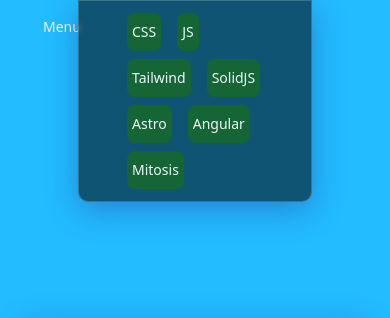
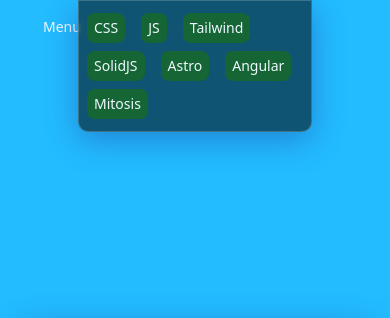
Before and after one commit to nduartech/monorepo-v1, a Solid app in the folder packages/mr-solid/: page / in a window 390 px wide. Shown: the top 318 px of the page. Built offline with nearby package versions, Linux system fonts and the light colour scheme; some icons are missing.

Commit message:
Progress

```diff
--- a/packages/mr-solid/src/App.tsx
+++ b/packages/mr-solid/src/App.tsx
@@ -75,7 +75,7 @@
         backdrop-filter backdrop-blur-[2px] rounded-[10px] border-[1px] border-[solid] border-[rgba(255,255,255,0.18)]
         dark:bg-[rgba(_0,_0,_0,_0.7_)] dark:[box-shadow:0_8px_32px_0_rgba(_31,_38,_135,_0.37_)] dark:backdrop-filter
         dark:backdrop-blur-[14.5px] dark:rounded-[10px] dark:border-[1px] dark:border-[solid] dark:border-[rgba(255,255,255,0.18)]
-        flex flex-row justify-start items-center px-10">
+        flex flex-row justify-start items-center px-0 md:px-5 lg:px-10">
               <div class="w-12/12 h-11/12 flex flex-row flex-wrap py-2"
                 // no-scrollbar scroll-smooth
                 // " onWheel={(event)=> {
--- a/packages/mr-solid/src/components/SkillButton.tsx
+++ b/packages/mr-solid/src/components/SkillButton.tsx
@@ -14,7 +14,7 @@
     <>
       <div
         class={"skillButton min-w-fit flex flex-row space-x-1.5 items-center justify-center" +
-          " py-2 mx-2 my-1 px-1 text-sm font-medium text-regal-blue-50 dark:text-regal-blue-50 border border-transparent " +
+          " py-1 mx-2 my-1 px-1.5 text-sm font-medium text-regal-blue-50 dark:text-regal-blue-50 border border-transparent " +
           "rounded-lg "+(props.category==="front-end"?
             filterButton(filters(),props.skill)?"bg-green-600 dark:bg-green-700":"bg-green-800 dark:bg-green-900"
             :"")}
```
